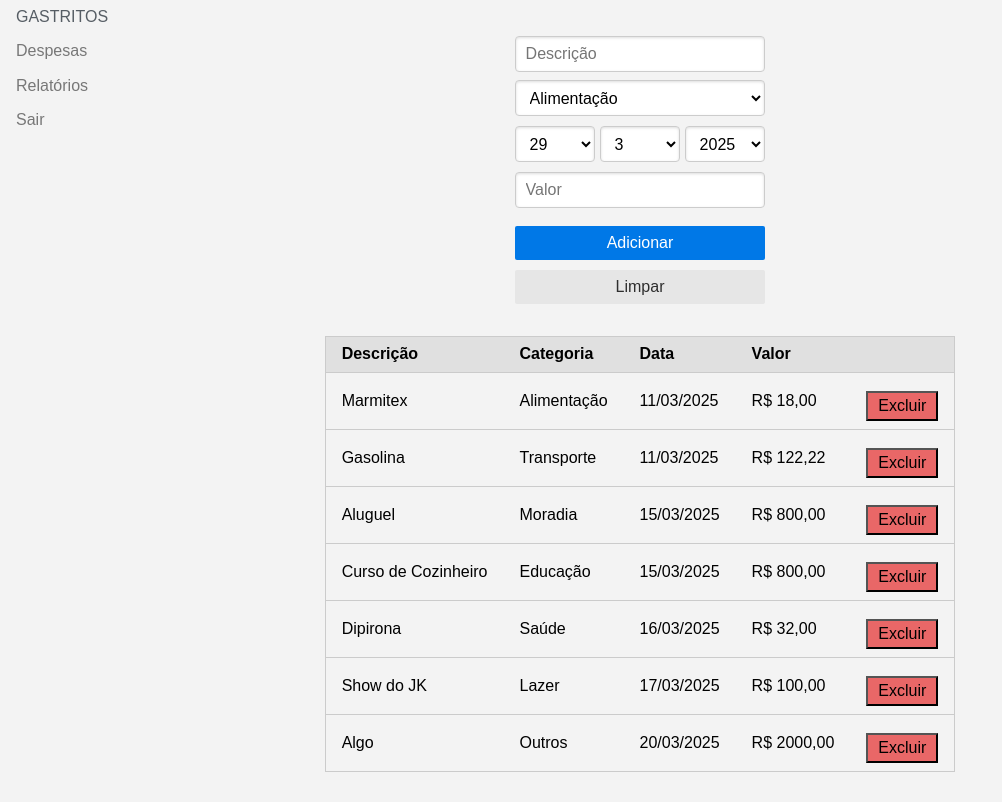
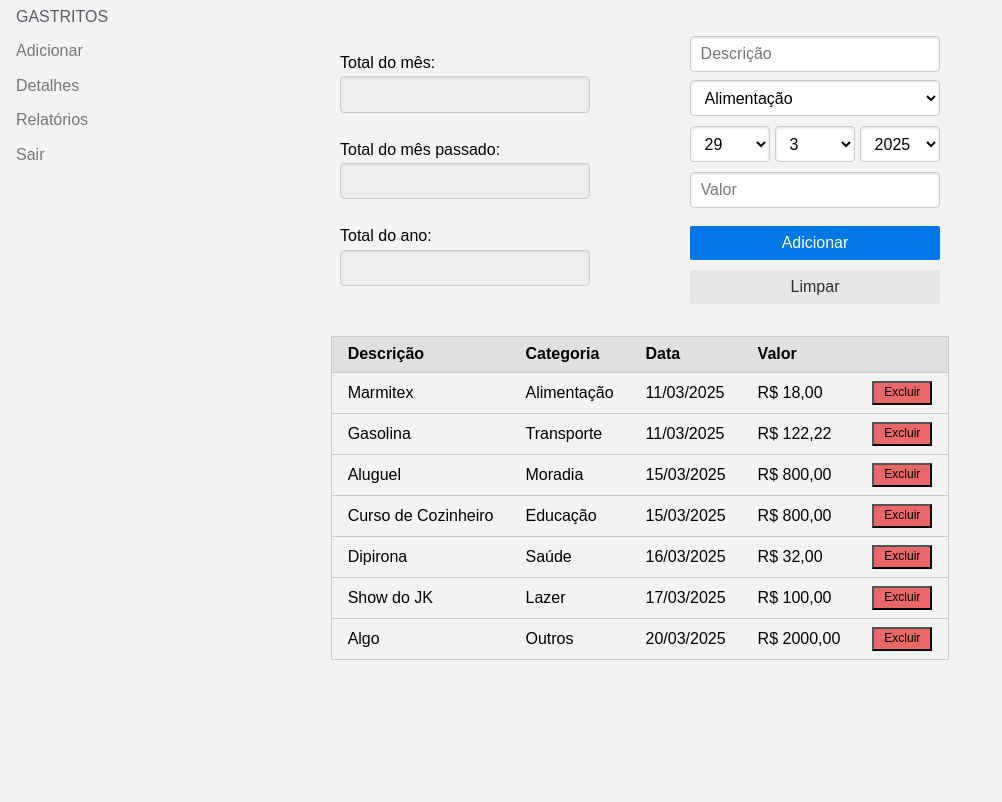
Before and after one commit to KenZohn/Despesitos, a PHP site: page /menuView.php in a window 1280 px wide. Shown: the whole page, without its empty margins (0-1002 px from the left). After the commit the page ends 660 px from the top, so only its background shows below. Run offline with PHP 8.4, Linux system fonts and the light colour scheme; some libraries are stand-ins or nearby versions.

Commit message:
feat: adicionado campos de total das despesas

```diff
--- a/View/menuView.php
+++ b/View/menuView.php
@@ -16,12 +16,15 @@
             }
         </style>
     </head>
-    <body>
-        <div class="pure-menu custom-restricted-width" id="side-menu">
+    <body class="main-menu">
+        <div class="pure-menu custom-restricted-width menu-lateral" id="side-menu">
             <span class="pure-menu-heading">Gastritos</span>
             <ul class="pure-menu-list">
                 <li class="pure-menu-item">
-                    <a href="#" class="pure-menu-link">Despesas</a>
+                    <a href="#" class="pure-menu-link">Adicionar</a>
+                </li>
+                <li class="pure-menu-item">
+                    <a href="#" class="pure-menu-link">Detalhes</a>
                 </li>
                 <li class="pure-menu-item">
                     <a href="#" class="pure-menu-link">Relatórios</a>
@@ -33,6 +36,26 @@
         </div>
 
         <div class="container">
+            <div class="horizontal-div">
+                <form class="pure-form pure-form-stacked" id="resumo" method="POST" action="">
+                    <fieldset>
+                        <div class="pure-u-1 pure-u-md-1-3">
+                            <label>Total do mês:</label>
+                            <input id="aligned-name" type="text" name="cx_descricao" readonly/>
+                        </div>
+
+                        <div class="pure-u-1 pure-u-md-1-3 total-despesa">
+                            <label>Total do mês passado:</label>
+                            <input id="aligned-name" type="text" name="cx_valor" readonly/>
+                        </div>
+
+                        <div class="pure-u-1 pure-u-md-1-3 total-despesa">
+                            <label>Total do ano:</label>
+                            <input id="aligned-name" type="text" name="cx_valor" readonly/>
+                        </div>
+                    </fieldset>
+                </form>
+
                 <form class="pure-form pure-form-aligned"  method="POST" action="">
                     <fieldset>
                         <div class="pure-control-group">
@@ -69,6 +92,7 @@
                         </div>
                     </fieldset>
                 </form>
+            </div>
 
             <table class="pure-table pure-table-horizontal" id="tabela">
                 <thead>
--- a/View/style.css
+++ b/View/style.css
@@ -1,3 +1,11 @@
+.main-menu {
+    display: flex;
+    justify-content: center;
+    align-items: center;
+    width: 100%;
+    background-color: #f3f3f3;
+}
+
 .loginCadastro {
     display: flex;
     justify-content: center;
@@ -12,9 +20,17 @@
     flex-direction: column;
     justify-content: center;
     align-items: center;
+    width: 100vh;
     gap: 20px;
     padding: 30px;
-    background-color: #f3f3f3;
+}
+
+.horizontal-div {
+    display: flex;
+    flex-direction: row;
+    width: 100%;
+    justify-content: space-evenly;
+    align-items: center;
 }
 
 h1, h2 {
@@ -67,7 +83,9 @@ button {
 
 .botaoExcluir {
     display: flex;
-    height: 30px;
+    margin: 0;
+    height: 20px;
+    font-size: 12px;
     justify-content: center;
     align-items: center;
     background-color:rgb(233, 103, 103);
@@ -95,3 +113,7 @@ button {
     margin-left: 5px;
     margin-right: 5px;
 }
+
+.total-despesa {
+    padding-top: 20px;
+}
```
Lines whose indentation alone changed are shown as unchanged.
